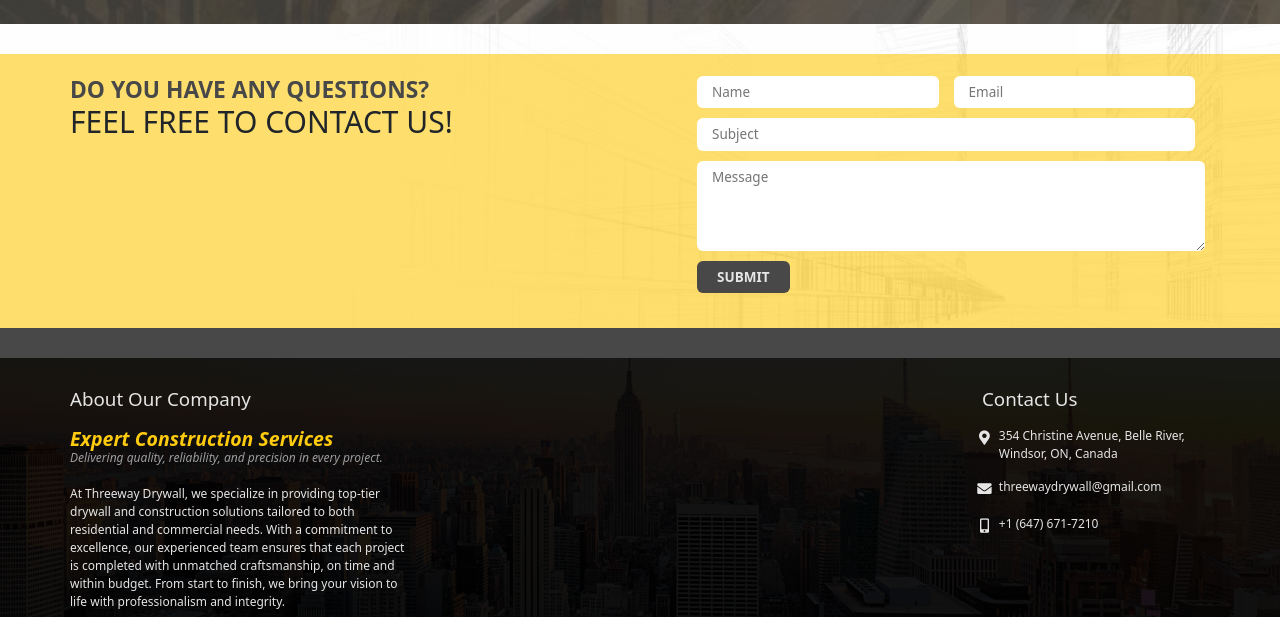
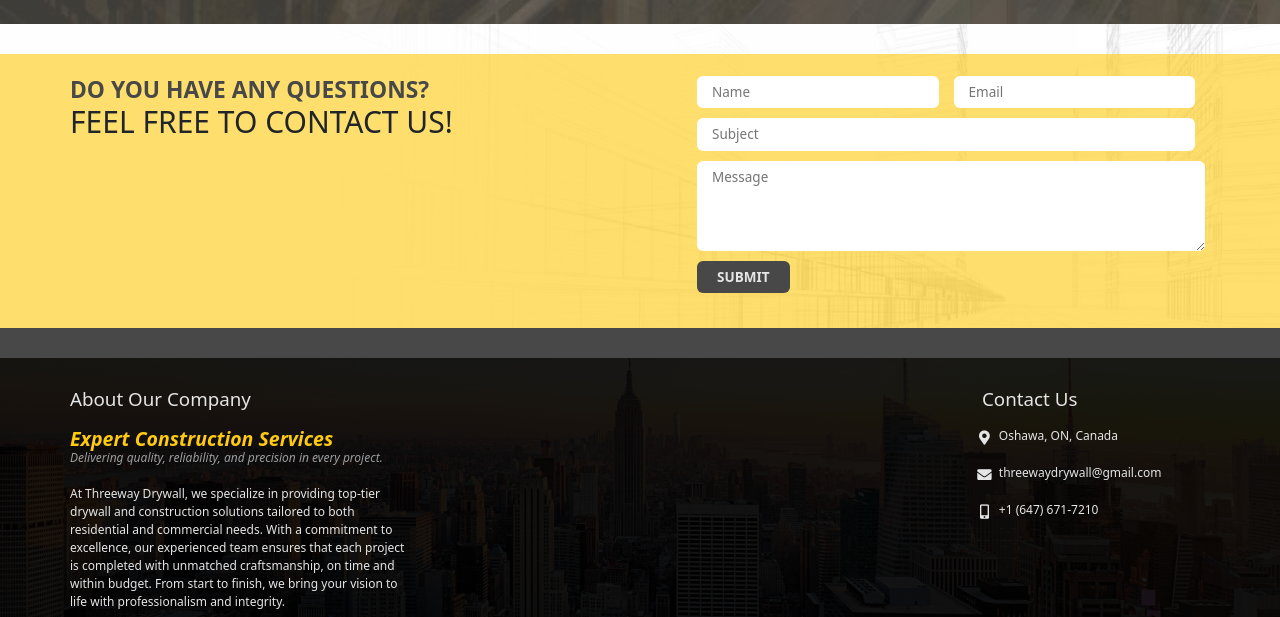
Before and after one commit to swaleha456/Construction-ThreeWay-Drywall, a website: page index.html in a window 1280 px wide. Shown: the part 4361-4978 px from the top of the page. Drawn offline with Linux system fonts and the light colour scheme.

Commit message:
update-address

```diff
--- a/index.html
+++ b/index.html
@@ -262,7 +262,7 @@
 
             <div class="contact">
                 <h1>Contact Us</h1>
-                <p> 354 Christine Avenue, Belle River, Windsor, ON, Canada</p>
+                <p> Oshawa, ON, Canada</p>
                 <p> threewaydrywall@gmail.com</p>
                 <p> +1 (647) 671-7210</p>
             </div>
```
